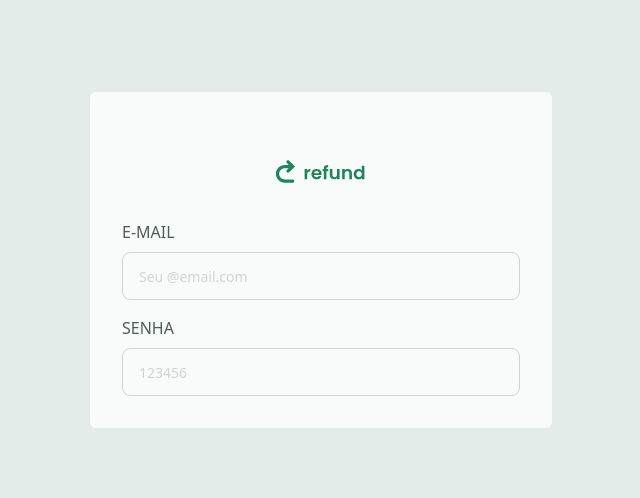
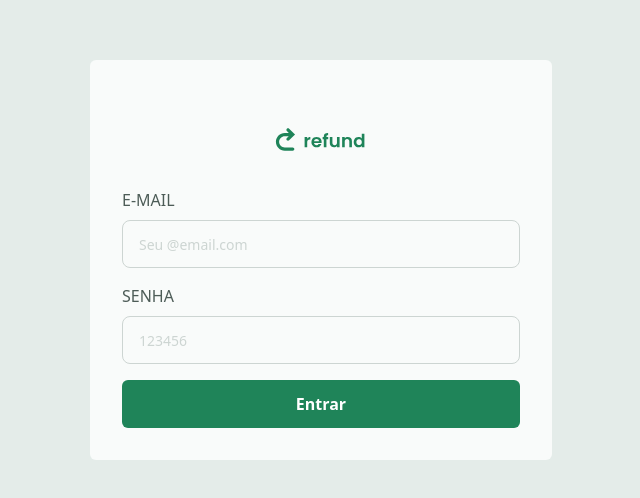
Before and after one commit to gustavocanepa10/Refund-2.0, a React (Vite) app: page / in a window 1280 px wide. Shown: the part 140-638 px from the top of the page, without its empty margins (319-959 px from the left). Built offline with nearby package versions, Linux system fonts and the light colour scheme.

Commit message:
criando o botão

```diff
--- a/src/App.tsx
+++ b/src/App.tsx
@@ -1,4 +1,6 @@
 import { Routes } from "./routes";
+
+// Ponto de entrada que renderiza todas as rotas
 
 export default function App() {
   return <Routes/>
--- /dev/null
+++ b/src/components/Button.tsx
@@ -0,0 +1,18 @@
+type Props = React.ComponentProps<"button">  & {
+    title?: String
+}
+
+
+
+
+
+export function Button({title,...rest} : Props) {
+    return <button className="w-full h-12 rounded-md bg-green-100 font-sans text-white font-bold "  type="submit" title="Entrar" {...rest}>
+            {title}
+
+        </button>
+
+
+
+
+}
--- a/src/pages/SignIn.tsx
+++ b/src/pages/SignIn.tsx
@@ -1,5 +1,6 @@
 
 import { Input } from "../components/input"
+import { Button } from "../components/Button"
 
 
 export function SignIn  () {
@@ -11,6 +12,8 @@ return <form  className="w-full flex flex-col gap-4">
   <Input  required legend="Senha" type="password" placeholder="123456"  />
 
 
+  <Button  title="Entrar"   />
+
 
 
     </form>
--- a/src/routes/AuthRoutes.tsx
+++ b/src/routes/AuthRoutes.tsx
@@ -5,7 +5,7 @@ import {AuthLayout} from "../components/authLayout"
 
 
 
-export function AppRoutes() {
+export function AuthRoutes() {
 
     return (
         <Routes>
--- a/src/routes/index.tsx
+++ b/src/routes/index.tsx
@@ -1,13 +1,13 @@
 import { BrowserRouter } from "react-router";
-import { AppRoutes } from "./AuthRoutes";
+import { AuthRoutes } from "./AuthRoutes";
 
 
-// Autenticação
+
 
 export function Routes() {
     return (
         <BrowserRouter>
-        <AppRoutes/>
+        <AuthRoutes/>
         </BrowserRouter>
     )
 }
```
